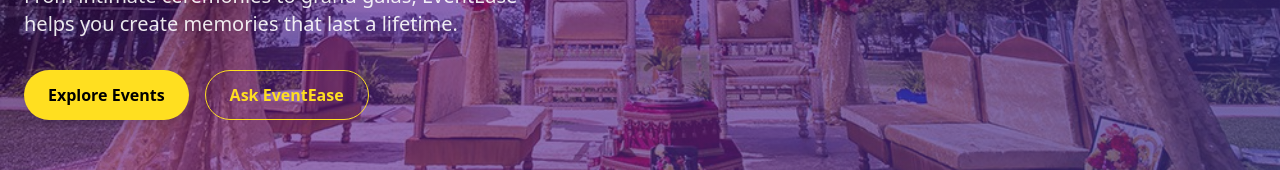
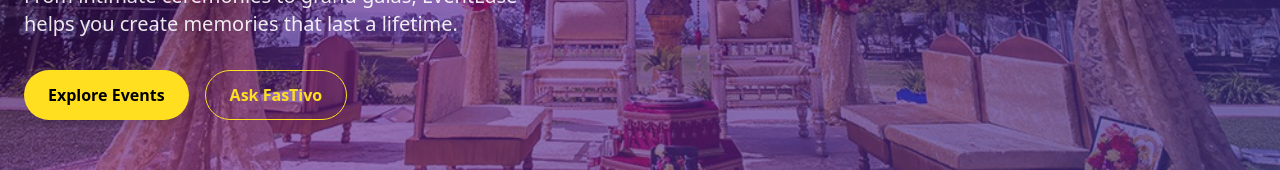
Before and after one commit to akshay-kumar-singh/MITS, a React (Vite) app in the folder client/: page / in a window 1280 px wide. Shown: the part 547-717 px from the top of the page. Built offline with nearby package versions, Linux system fonts and the light colour scheme.

Commit message:
Update HeroSection.jsx

```diff
--- a/client/src/components/Home/HeroSection.jsx
+++ b/client/src/components/Home/HeroSection.jsx
@@ -74,7 +74,7 @@ const Hero = ({ isLoggedIn, onLoginOpen }) => {
                 onClick={() => setShowChat(true)}
                 className="px-6 py-3 border border-yellow-300 text-yellow-300 rounded-full font-semibold hover:bg-yellow-300 hover:text-black transition-all duration-200"
               >
-                Ask EventEase
+                Ask FasTivo
               </button>
             </div>
           </motion.div>
```
